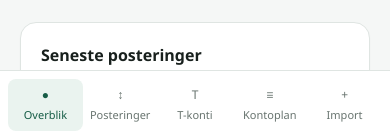
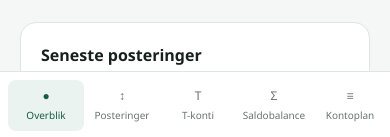
Before and after one commit to mcronberg/app, a React (Vite) app: page / in a window 390 px wide. Shown: the part 705-842 px from the top of the page. Built offline with nearby package versions, Linux system fonts and the light colour scheme.

Commit message:
Add trial balance view

```diff
--- a/app/page.tsx
+++ b/app/page.tsx
@@ -16,7 +16,7 @@ type Entry = {
 
 type ValidationIssue = { file: string; line?: number; message: string };
 type ImportedFile = { name: string; rows: number; issues: number };
-type View = 'overview' | 'transactions' | 'taccounts' | 'accounts' | 'import';
+type View = 'overview' | 'transactions' | 'taccounts' | 'trialbalance' | 'accounts' | 'import';
 
 const sampleEntries: Entry[] = [
   { id: 'sample-1', file: 'test1.csv', line: 1, date: '2026-01-01', voucher: '1', accountNumber: 1000, account: '1000 RENTER', description: 'Modtagne renter', amount: -1000 },
@@ -33,6 +33,7 @@ const nav: { id: View; label: string; icon: string }[] = [
   { id: 'overview', label: 'Overblik', icon: '●' },
   { id: 'transactions', label: 'Posteringer', icon: '↕' },
   { id: 'taccounts', label: 'T-konti', icon: 'T' },
+  { id: 'trialbalance', label: 'Saldobalance', icon: 'Σ' },
   { id: 'accounts', label: 'Kontoplan', icon: '≡' },
   { id: 'import', label: 'Import', icon: '+' },
 ];
@@ -150,6 +151,21 @@ export default function Home() {
     debit: entries.filter((entry) => entry.accountNumber === account.number && entry.amount >= 0),
     credit: entries.filter((entry) => entry.accountNumber === account.number && entry.amount < 0),
   })), [accounts, entries]);
+
+  const trialBalance = useMemo(() => tAccounts.map((account) => {
+    const debit = account.debit.reduce((sum, entry) => sum + entry.amount, 0);
+    const credit = account.credit.reduce((sum, entry) => sum + Math.abs(entry.amount), 0);
+    return { number: account.number, name: account.name, debit, credit, balance: debit - credit };
+  }), [tAccounts]);
+
+  const trialTotals = trialBalance.reduce(
+    (totals, account) => ({
+      debit: totals.debit + account.debit,
+      credit: totals.credit + account.credit,
+      balance: totals.balance + account.balance,
+    }),
+    { debit: 0, credit: 0, balance: 0 },
+  );
 
   const filteredEntries = entries.filter((entry) => {
     const needle = query.toLowerCase();
@@ -290,6 +306,36 @@ export default function Home() {
               </>
             )}
 
+            {view === 'trialbalance' && (
+              <>
+                <PageHeading eyebrow={`${trialBalance.length} konti`} title="Saldobalance" description="Samlet debet, kredit og saldo pr. konto for de indlæste posteringer." />
+                <article className="overflow-hidden rounded-2xl border border-[#dfe5e2] bg-white shadow-[0_1px_2px_rgb(20_40_32/3%)]">
+                  <div className="overflow-x-auto">
+                    <table className="w-full min-w-[720px] text-left text-sm">
+                      <thead className="bg-[#fafbfa] text-xs font-medium text-[#74807b]">
+                        <tr><th className="px-5 py-3">Kontonr.</th><th className="px-5 py-3">Kontonavn</th><th className="px-5 py-3 text-right">Debet</th><th className="px-5 py-3 text-right">Kredit</th><th className="px-5 py-3 text-right">Saldo</th></tr>
+                      </thead>
+                      <tbody className="divide-y divide-[#edf0ef]">
+                        {trialBalance.map((account) => (
+                          <tr key={account.number} className="text-[#44504b]">
+                            <td className="px-5 py-4 font-mono text-xs text-[#68746f]">{account.number}</td>
+                            <td className="px-5 py-4 font-medium text-[#24312c]">{account.name}</td>
+                            <td className="px-5 py-4 text-right tabular-nums">{money.format(account.debit)}</td>
+                            <td className="px-5 py-4 text-right tabular-nums">{money.format(account.credit)}</td>
+                            <td className={`px-5 py-4 text-right font-semibold tabular-nums ${account.balance < 0 ? 'text-[#a34848]' : 'text-[#196749]'}`}>{money.format(account.balance)}</td>
+                          </tr>
+                        ))}
+                      </tbody>
+                      <tfoot className="border-t-2 border-[#cfd8d4] bg-[#f7f9f8] font-semibold">
+                        <tr><td className="px-5 py-4" colSpan={2}>I alt</td><td className="px-5 py-4 text-right tabular-nums">{money.format(trialTotals.debit)}</td><td className="px-5 py-4 text-right tabular-nums">{money.format(trialTotals.credit)}</td><td className={`px-5 py-4 text-right tabular-nums ${Math.abs(trialTotals.balance) < 0.005 ? 'text-[#196749]' : 'text-[#a34848]'}`}>{money.format(trialTotals.balance)}</td></tr>
+                      </tfoot>
+                    </table>
+                  </div>
+                  {!trialBalance.length && <p className="p-8 text-center text-sm text-[#74807b]">Indlæs en CSV-fil for at se saldobalancen.</p>}
+                </article>
+              </>
+            )}
+
             {view === 'import' && (
               <>
                 <PageHeading eyebrow="CSV-kontrol" title="Importér regnskabsdata" description="Slip filer her, eller vælg flere CSV-filer på én gang." />
@@ -304,8 +350,8 @@ export default function Home() {
         </section>
       </div>
 
-      <nav className="fixed inset-x-0 bottom-0 z-20 grid grid-cols-5 border-t border-[#dfe5e2] bg-white px-2 pb-[max(8px,env(safe-area-inset-bottom))] pt-2 lg:hidden">
-        {nav.map((item) => <button key={item.id} onClick={() => setView(item.id)} className={`rounded-lg py-2 text-[11px] font-medium ${view === item.id ? 'bg-[#eaf3ef] text-[#165c46]' : 'text-[#68746f]'}`}><span className="mb-1 block text-xs">{item.icon}</span>{item.label}</button>)}
+      <nav className="fixed inset-x-0 bottom-0 z-20 flex overflow-x-auto border-t border-[#dfe5e2] bg-white px-2 pb-[max(8px,env(safe-area-inset-bottom))] pt-2 lg:hidden">
+        {nav.map((item) => <button key={item.id} onClick={() => setView(item.id)} className={`min-w-[76px] flex-1 rounded-lg px-1 py-2 text-[10px] font-medium ${view === item.id ? 'bg-[#eaf3ef] text-[#165c46]' : 'text-[#68746f]'}`}><span className="mb-1 block text-xs">{item.icon}</span>{item.label}</button>)}
       </nav>
 
       <input ref={inputRef} type="file" accept=".csv,text/csv" multiple className="hidden" onChange={(event) => { void importFiles(Array.from(event.target.files ?? [])); event.target.value = ''; }} />
```
